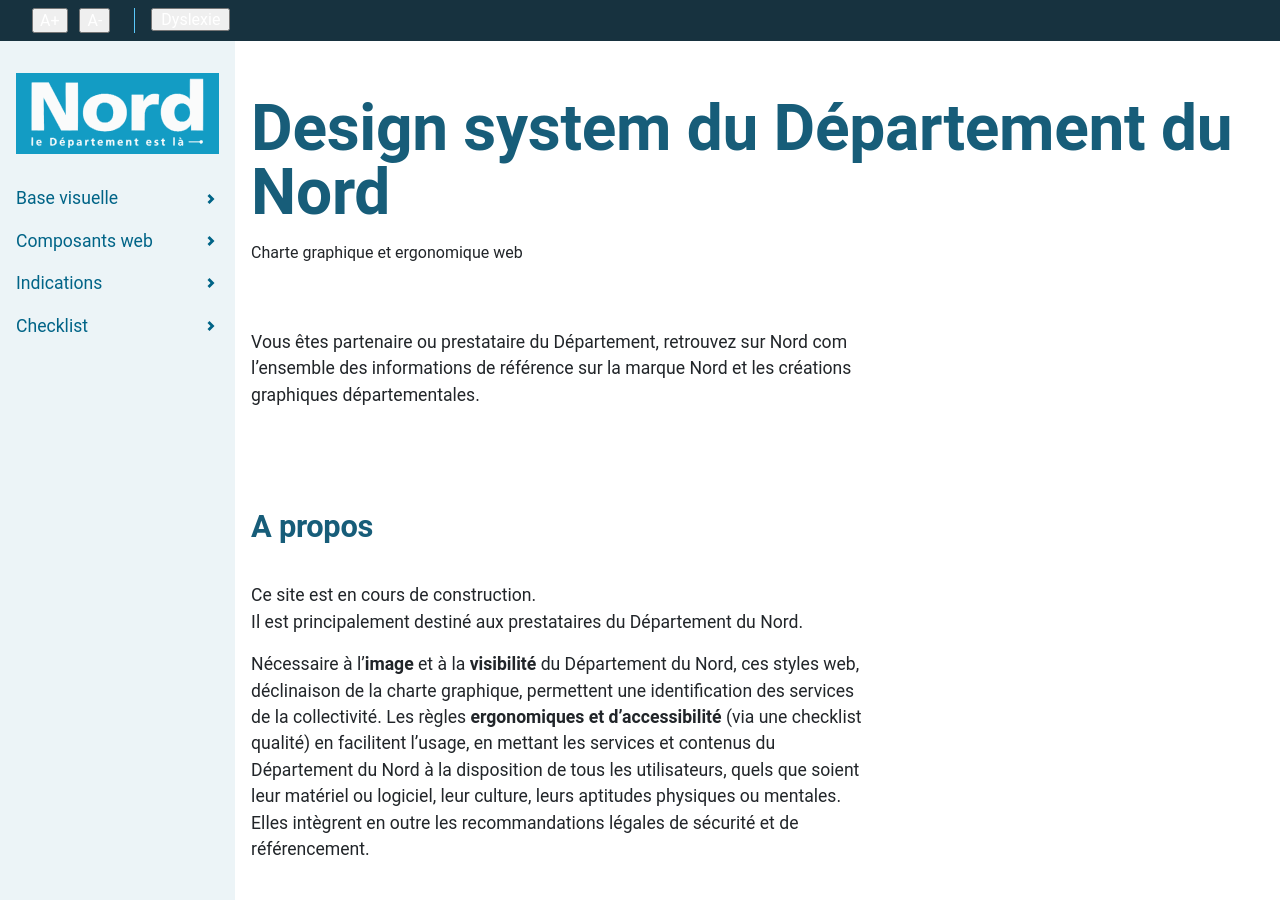
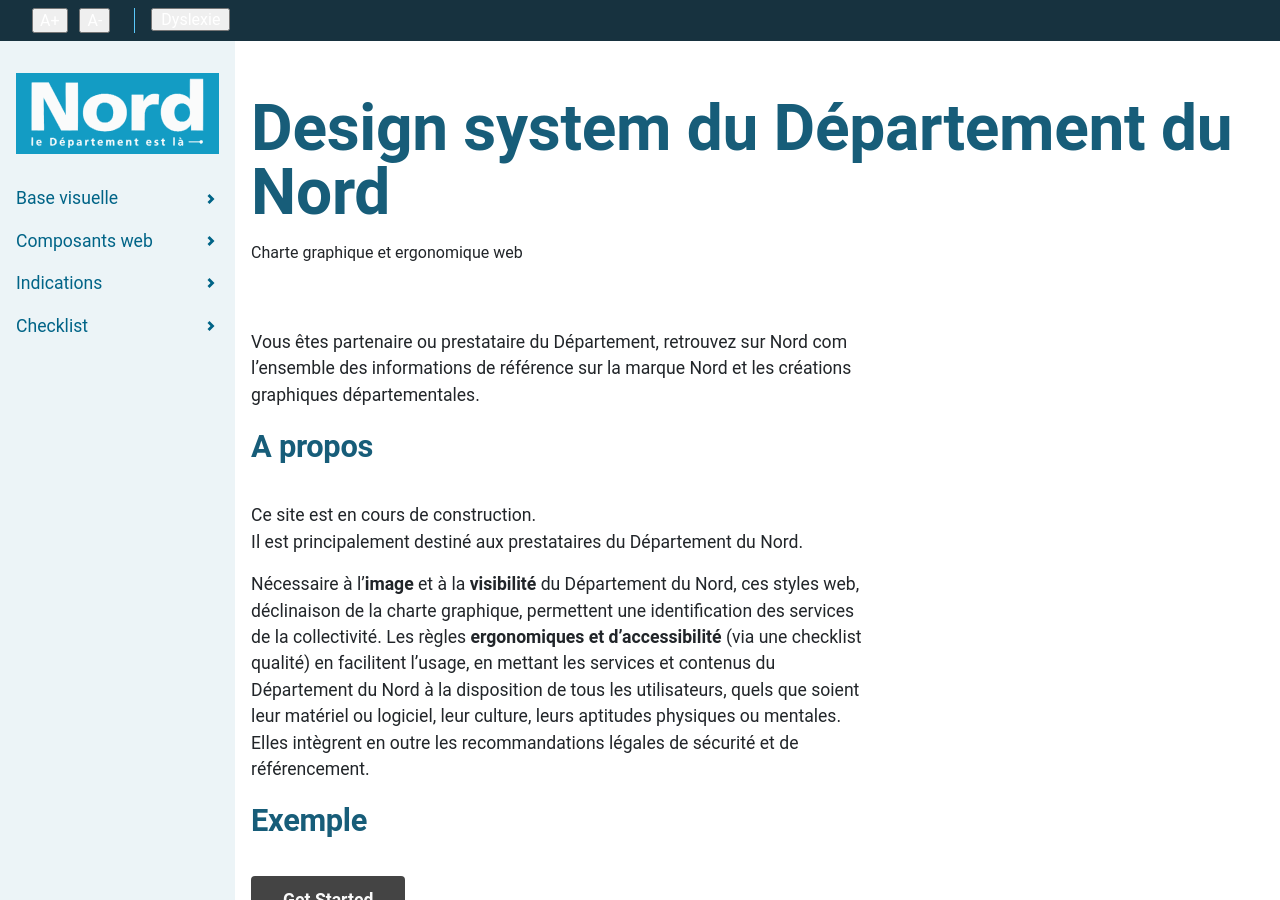
Before and after one commit to LJ59/d59-system, a Jekyll site: the page built from index.md, in a window 1280 px wide and 900 px high. Built offline with Jekyll 4.4.1, drawn with Linux system fonts in a browser that asks for light colours.

Commit message:
Update _text-passage.scss

```diff
--- a/_sass/components/_text-passage.scss
+++ b/_sass/components/_text-passage.scss
@@ -88,7 +88,7 @@
 	 * Second-level heading within text passage
 	 */
 	h2 {
-		margin-top: 6rem;
+// 		margin-top: 6rem;
 		margin-bottom: 2rem;
 		color: #175D79;
 		position: relative;
```
